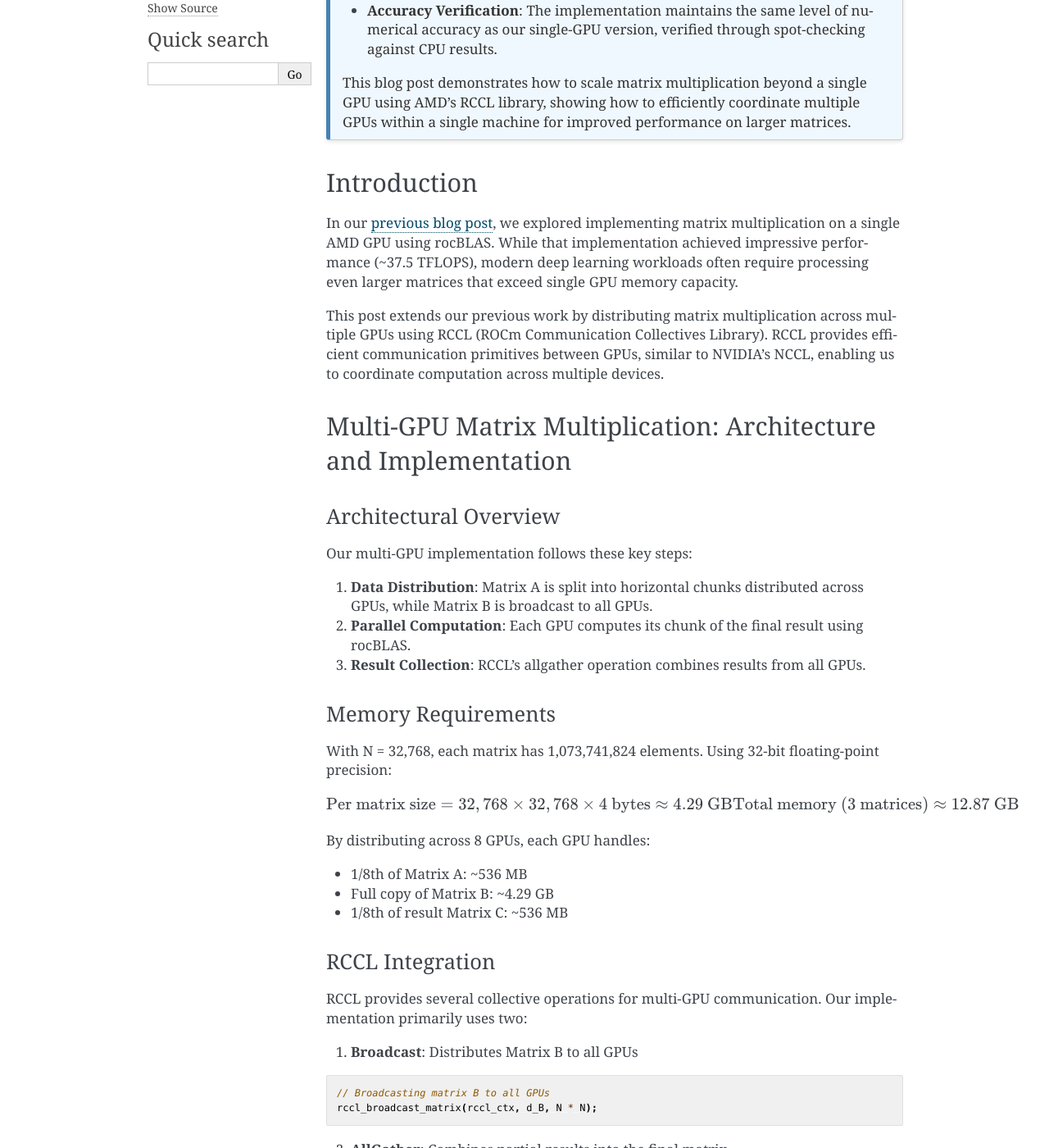
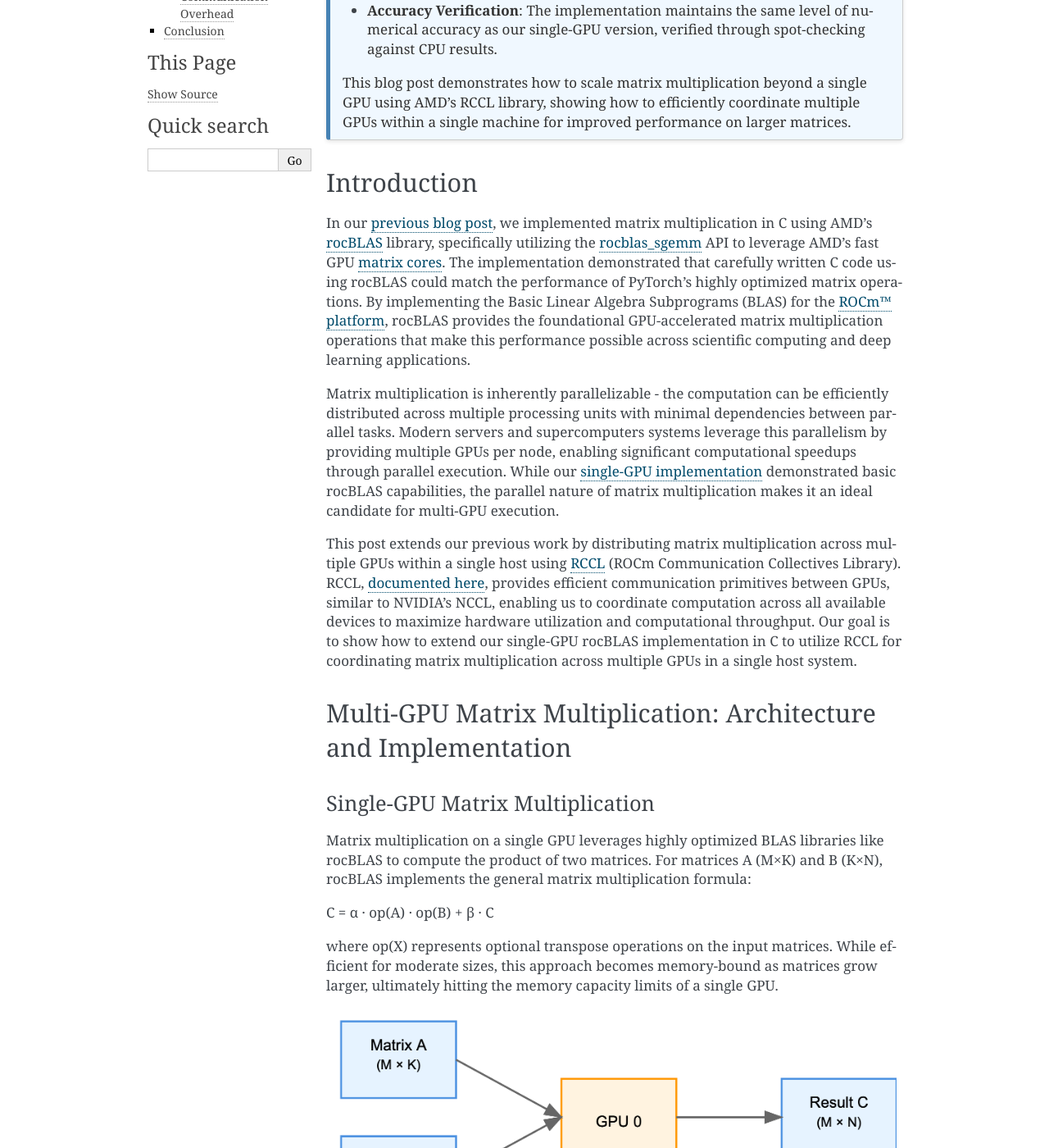
Before and after one commit to pebblesandweeds/rccl_gpu_matmul, a Sphinx documentation site: the page built from docs/source/rccl_gpu_matmul.rst, in a window 1280 px wide and 1400 px high, scrolled down 550 px. Shown: the whole window at 82% size. Built offline with Sphinx 7.4.7, drawn with Linux system fonts in a browser that asks for light colours; some of the changed text lies outside the part shown.

Commit message:
Edits to rccl_gpu_matmul.rst, adding PNG files to _static

```diff
--- a/docs/source/rccl_gpu_matmul.rst
+++ b/docs/source/rccl_gpu_matmul.rst
@@ -18,21 +18,56 @@
 Introduction
 ------------
 
-In our `previous blog post <https://blog.pebblesandweeds.com/gpu_matmul_blog.html>`_, we explored implementing matrix multiplication on a single AMD GPU using rocBLAS. While that implementation achieved impressive performance (~37.5 TFLOPS), modern deep learning workloads often require processing even larger matrices that exceed single GPU memory capacity.
+In our `previous blog post <https://blog.pebblesandweeds.com/gpu_matmul_blog.html>`_, we implemented matrix multiplication in C using AMD's `rocBLAS <https://rocm.docs.amd.com/projects/rocBLAS/en/latest/>`_ library, specifically utilizing the `rocblas_sgemm <https://rocm.docs.amd.com/projects/rocBLAS/en/latest/reference/level-3.html#rocblas-xgemm-batched-strided-batched>`_ API to leverage AMD's fast GPU `matrix cores <https://www.amd.com/en/technologies/cdna.html>`_. The implementation demonstrated that carefully written C code using rocBLAS could match the performance of PyTorch's highly optimized matrix operations. By implementing the Basic Linear Algebra Subprograms (BLAS) for the `ROCm™ platform <https://www.amd.com/en/products/software/rocm.html>`_, rocBLAS provides the foundational GPU-accelerated matrix multiplication operations that make this performance possible across scientific computing and deep learning applications.
 
-This post extends our previous work by distributing matrix multiplication across multiple GPUs using RCCL (ROCm Communication Collectives Library). RCCL provides efficient communication primitives between GPUs, similar to NVIDIA's NCCL, enabling us to coordinate computation across multiple devices.
+Matrix multiplication is inherently parallelizable - the computation can be efficiently distributed across multiple processing units with minimal dependencies between parallel tasks. Modern servers and supercomputers systems leverage this parallelism by providing multiple GPUs per node, enabling significant computational speedups through parallel execution. While our `single-GPU implementation <https://github.com/pebblesandweeds/gpu_matmul>`_ demonstrated basic rocBLAS capabilities, the parallel nature of matrix multiplication makes it an ideal candidate for multi-GPU execution.
+
+This post extends our previous work by distributing matrix multiplication across multiple GPUs within a single host using `RCCL <https://github.com/ROCmSoftwarePlatform/rccl>`_ (ROCm Communication Collectives Library). RCCL, `documented here <https://rocm.docs.amd.com/projects/rccl/en/latest/>`_, provides efficient communication primitives between GPUs, similar to NVIDIA's NCCL, enabling us to coordinate computation across all available devices to maximize hardware utilization and computational throughput. Our goal is to show how to extend our single-GPU rocBLAS implementation in C to utilize RCCL for coordinating matrix multiplication across multiple GPUs in a single host system.
 
 Multi-GPU Matrix Multiplication: Architecture and Implementation
 ----------------------------------------------------------------
 
-Architectural Overview
-^^^^^^^^^^^^^^^^^^^^^^
+Single-GPU Matrix Multiplication
+^^^^^^^^^^^^^^^^^^^^^^^^^^^^^^^^
 
-Our multi-GPU implementation follows these key steps:
+Matrix multiplication on a single GPU leverages highly optimized BLAS libraries like rocBLAS to compute the product of two matrices. For matrices A (M×K) and B (K×N), rocBLAS implements the general matrix multiplication formula:
 
-1. **Data Distribution**: Matrix A is split into horizontal chunks distributed across GPUs, while Matrix B is broadcast to all GPUs.
-2. **Parallel Computation**: Each GPU computes its chunk of the final result using rocBLAS.
-3. **Result Collection**: RCCL's allgather operation combines results from all GPUs.
+C = α · op(A) · op(B) + β · C
+
+where op(X) represents optional transpose operations on the input matrices. While efficient for moderate sizes, this approach becomes memory-bound as matrices grow larger, ultimately hitting the memory capacity limits of a single GPU.
+
+.. figure:: _static/single-gpu-flow.png
+   :alt: Single GPU Matrix Multiplication Workflow
+   :align: center
+
+   Workflow of simple matrix multiplication on single GPU
+
+Distributed Implementation
+^^^^^^^^^^^^^^^^^^^^^^^^^^
+
+To overcome these limitations, we can distribute the computation across multiple GPUs within a single host machine. As shown in the diagram below, our approach splits matrix A horizontally across available GPUs while broadcasting matrix B to each device. This strategy allows each GPU to compute a portion of the final result independently, after which RCCL (ROCm Communication Collectives Library) consolidates these partial results into the complete output matrix using its allGather operation.
+
+.. figure:: _static/matmul_rccl_workflow.png
+   :alt: Distributed Matrix Multiplication Workflow
+   :align: center
+
+   Workflow of distributed matrix multiplication across multiple GPUs
+
+The workflow begins by dividing matrix A into equal horizontal partitions, with each GPU receiving M/n rows for n GPUs. Matrix B is broadcast in its entirety to all GPUs using RCCL's broadcast operation, enabling each device to compute its assigned portion of the output matrix. Once local computation is complete, RCCL's allGather operation efficiently combines these partial results into the final M×N output matrix.
+
+Distribution Strategy
+^^^^^^^^^^^^^^^^^^^^^
+The distribution phase involves two key operations:
+
+1. **Horizontal Partitioning**: For a system with n GPUs, matrix A is divided into n horizontal sections, each containing M/n rows. This partitioning ensures balanced computation across devices.
+2. **Matrix B Broadcasting**: The entire matrix B is replicated across all GPUs. While this requires additional memory, it eliminates the need for inter-GPU communication during the computation phase.
+
+RCCL Communication
+^^^^^^^^^^^^^^^^^^
+The ROCm Communication Collectives Library (RCCL) provides efficient multi-GPU communication primitives. In our implementation, we utilize:
+
+1. **Broadcast**: For distributing matrix B across all devices, ensuring each GPU has a complete copy for computation
+2. **AllGather**: For collecting and combining partial results into the final matrix, efficiently consolidating the distributed computations
 
 Memory Requirements
 ^^^^^^^^^^^^^^^^^^^
```
Also changed, not shown: docs/source/_static/matmul_rccl_workflow.png (added), docs/source/_static/single-gpu-flow.png (added).
